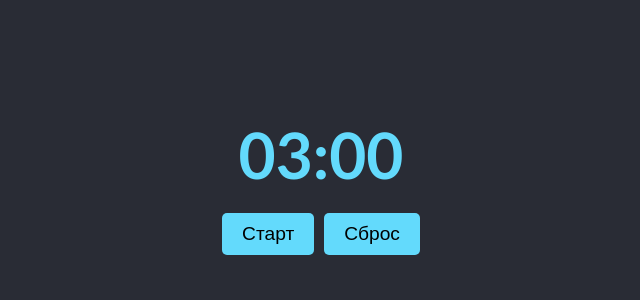
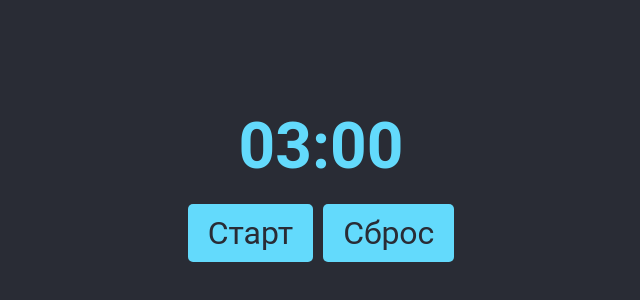
Before and after one commit to braivs/test-timer, a React (Create React App) app: page / in a window 1280 px wide. Shown: the part 236-536 px from the top of the page, without its empty margins (319-959 px from the left). Built offline with nearby package versions, Linux system fonts and the light colour scheme.

Commit message:
styling upgrade

```diff
--- a/src/App.tsx
+++ b/src/App.tsx
@@ -1,4 +1,5 @@
 import {Timer} from "./components/Timer/Timer"
+import './styles/index.scss'
 
 export const App = () => {
   return (
--- a/src/components/Controls/Controls.module.scss
+++ b/src/components/Controls/Controls.module.scss
@@ -5,21 +5,23 @@
     /* Кнопки управления */
     .timerButton {
         padding: 10px 20px;
-        font-size: 1.2rem;
+        font-size: 2rem;
         border: none;
         border-radius: 5px;
-        background-color: #63DAFC;
-        color: black;
+        background-color: var(--color-second);
+        color: var(--color-main);
         cursor: pointer;
         transition: background-color 0.3s ease;
+        font-family: var(--font-family-primary), sans-serif;
+
     }
 
     .timerButton:hover {
-        background-color: #0056b3;
+        background-color: var(--color-hover);
     }
 
     .timerButton:active {
-        background-color: #004494;
+        background-color: var(--color-active);
     }
 }
 
--- a/src/components/Timer/Timer.module.scss
+++ b/src/components/Timer/Timer.module.scss
@@ -4,12 +4,12 @@
     align-items: center;
     justify-content: center;
     height: 100vh;
-    font-family: Calibri, sans-serif;
-    background-color: #292C35;
+    font-family: var(--font-family-primary), sans-serif;
+    background-color: var(--color-main);
 
     .timerDisplay {
         font-size: 4rem;
-        color: #63DAFC;
+        color: var(--color-second);
         margin-bottom: 20px;
     }
 }
--- /dev/null
+++ b/src/styles/_colors.scss
@@ -0,0 +1,6 @@
+:root {
+  --color-main: #292C35;
+  --color-second: #63DAFC;
+  --color-hover: #0056b3;
+  --color-active: #004494;
+}
--- /dev/null
+++ b/src/styles/_typography.scss
@@ -0,0 +1,3 @@
+:root {
+  --font-family-primary: 'Roboto';
+}
--- /dev/null
+++ b/src/styles/index.scss
@@ -0,0 +1,2 @@
+@forward 'colors';
+@forward 'typography';
```
